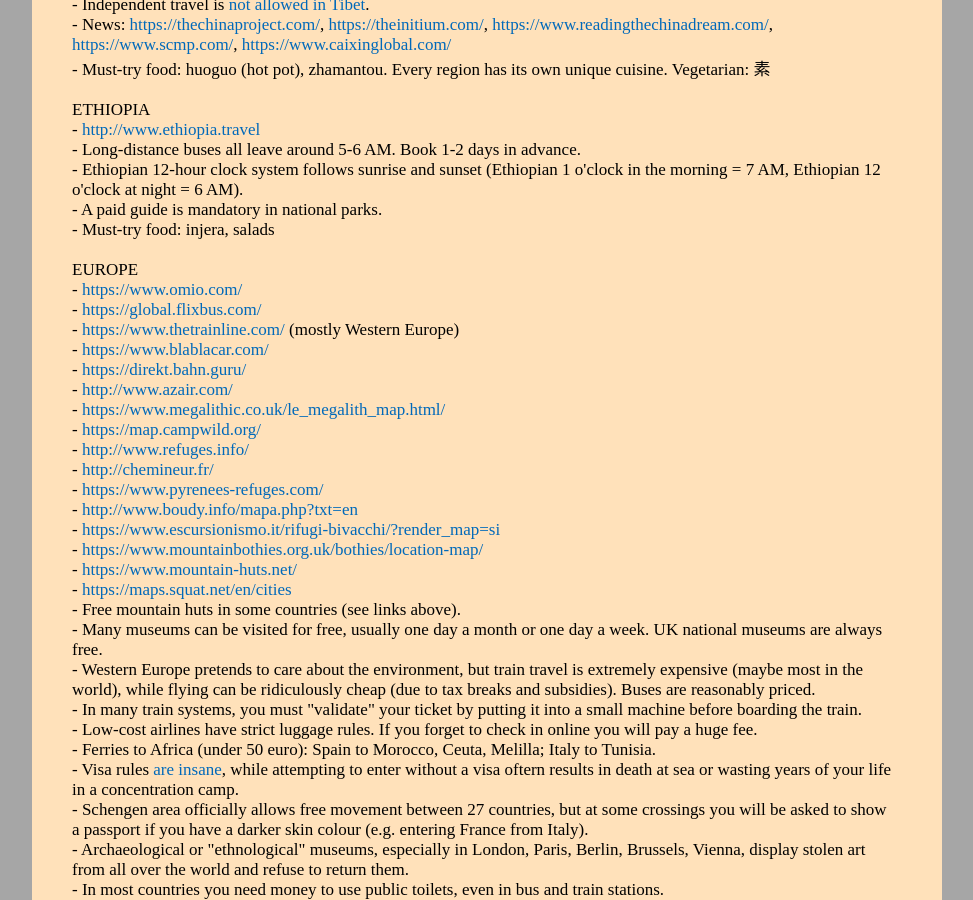
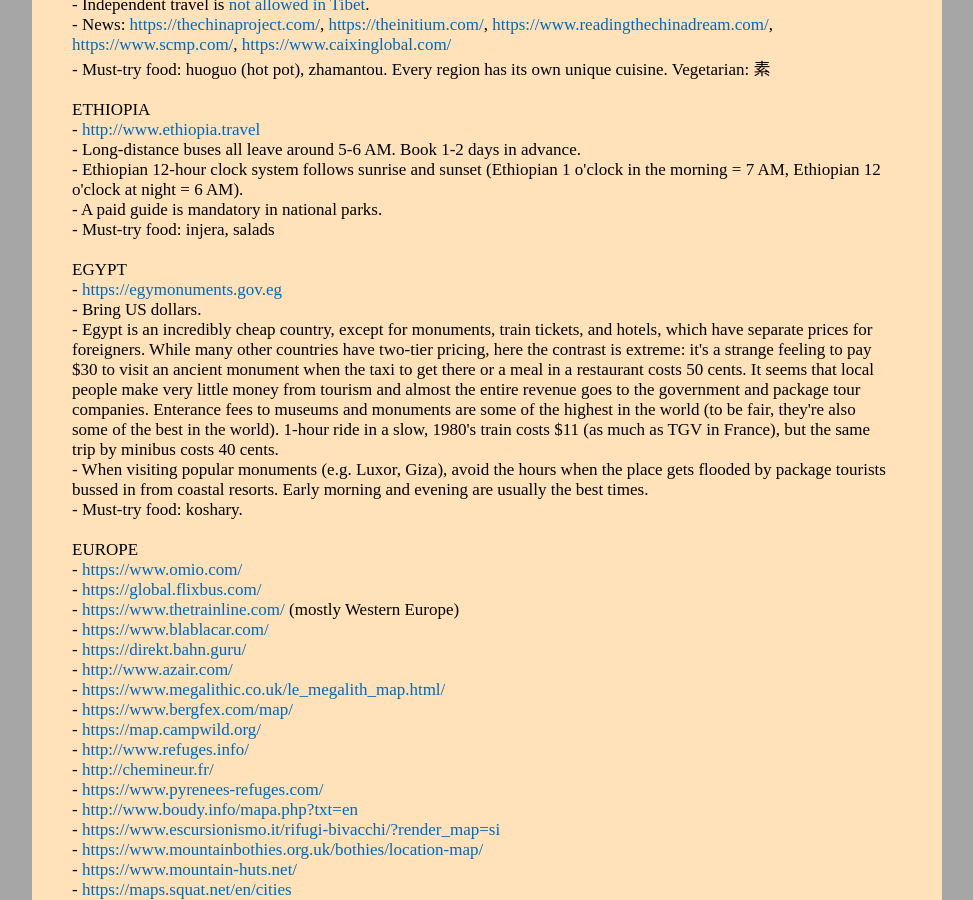
Before and after one commit to witbag/witbag.github.io, a Jekyll site: the page built from travel/notes.html, in a window 1280 px wide and 900 px high, scrolled down 1189 px. Shown: the whole window, without its empty margins (153-1126 px from the left). Built offline with Jekyll 4.4.1, drawn with Linux system fonts in a browser that asks for light colours.

Commit message:
Update notes.html

```diff
--- a/travel/notes.html
+++ b/travel/notes.html
@@ -64,6 +64,13 @@
 - A paid guide is mandatory in national parks.<br>
 - Must-try food: injera, salads<br>
 <br>
+EGYPT<br>
+- <a href="https://egymonuments.gov.eg" target=_blank>https://egymonuments.gov.eg</a><br />
+- Bring US dollars.<br>
+- Egypt is an incredibly cheap country, except for monuments, train tickets, and hotels, which have separate prices for foreigners. While many other countries have two-tier pricing, here the contrast is extreme: it's a strange feeling to pay $30 to visit an ancient monument when the taxi to get there or a meal in a restaurant costs 50 cents. It seems that local people make very little money from tourism and almost the entire revenue goes to the government and package tour companies. Enterance fees to museums and monuments are some of the highest in the world (to be fair, they're also some of the best in the world). 1-hour ride in a slow, 1980's train costs $11 (as much as TGV in France), but the same trip by minibus costs 40 cents.<br>
+- When visiting popular monuments (e.g. Luxor, Giza), avoid the hours when the place gets flooded by package tourists bussed in from coastal resorts. Early morning and evening are usually the best times.<br>
+- Must-try food: koshary.<br>
+<br>
 EUROPE<br>
 - <a href="https://www.omio.com/" target=_blank>https://www.omio.com/</a><br />
 - <a href="https://global.flixbus.com/" target=_blank>https://global.flixbus.com/</a><br />
@@ -72,6 +79,7 @@
 - <a href="https://direkt.bahn.guru/" target=_blank>https://direkt.bahn.guru/</a><br />
 - <a href="http://www.azair.com/" target=_blank>http://www.azair.com/</a><br />
 - <a href="https://www.megalithic.co.uk/le_megalith_map.html/" target=_blank>https://www.megalithic.co.uk/le_megalith_map.html/</a><br />
+- <a href="https://www.bergfex.com/map/" target=_blank>https://www.bergfex.com/map/</a><br />
 - <a href="https://map.campwild.org/" target=_blank>https://map.campwild.org/</a><br />
 - <a href="http://www.refuges.info/" target=_blank>http://www.refuges.info/</a><br />
 - <a href="http://chemineur.fr/" target=_blank>http://chemineur.fr/</a><br />
```
Also changed, not shown: other parts of travel/notes.html (+1 -0 lines).
